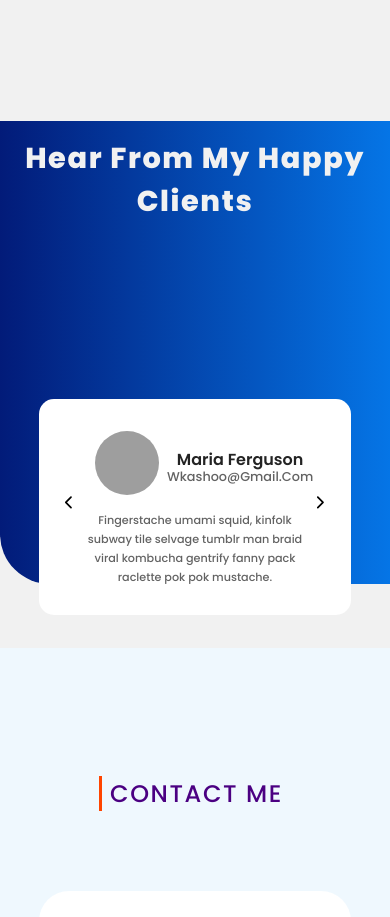
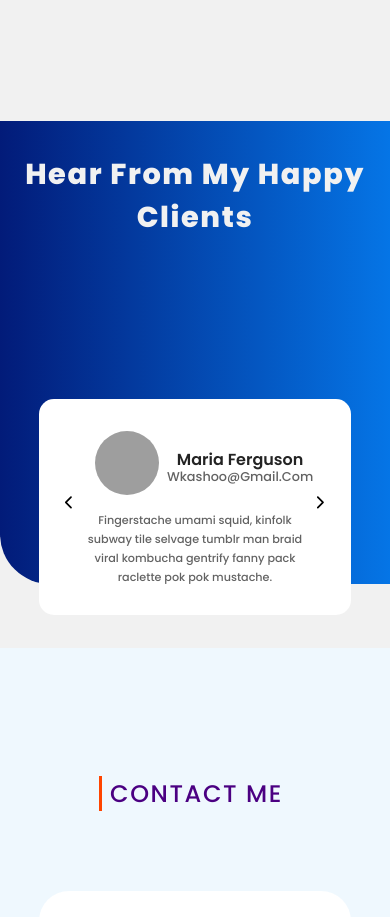
Before and after one commit to wajidkashoo14/ReactApp, a React (Create React App) app: page / in a window 390 px wide. Shown: the part 5560-6477 px from the top of the page. Built offline with nearby package versions, Linux system fonts and the light colour scheme; grey boxes are pictures that could not be loaded.

Commit message:
added styles

```diff
--- a/src/components/pages/Feedback.css
+++ b/src/components/pages/Feedback.css
@@ -263,7 +263,7 @@ margin-top: 1.3rem;
         font-size: 1.8rem;
         width: 100%;
         text-align: center;
-        margin: 1rem auto;
+        margin: 2rem auto;
     }
     .FeedbackCard{
         top: 60%;
```
